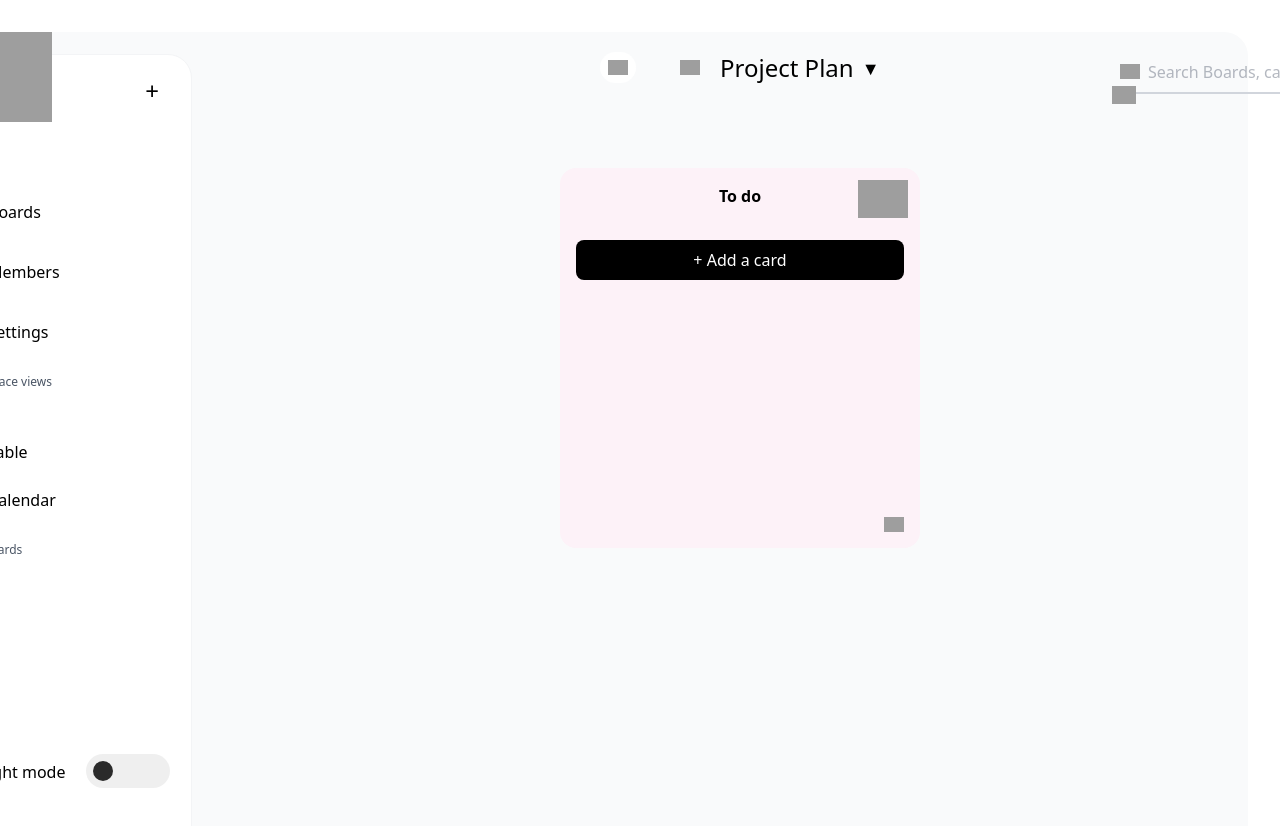
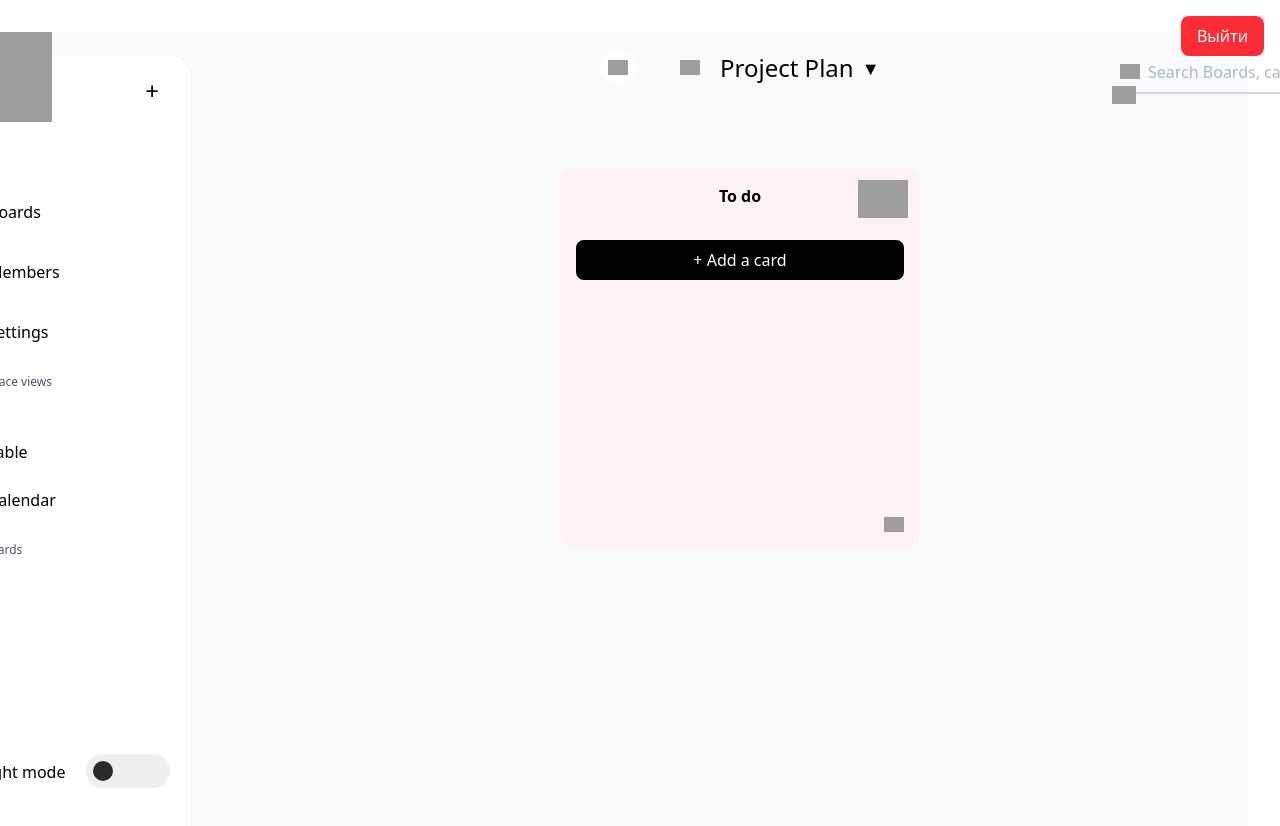
Before and after one commit to krims31/Trello, a React (Vite) app: page /login in a window 1280 px wide. Both pictures are taken after typing "name@example.com", "Sample123" into the empty fields and a click on the button "Login". Shown: the top 826 px of the page. Built offline with nearby package versions, Linux system fonts and the light colour scheme; grey boxes are pictures that could not be loaded.

Commit message:
fix bugs app

```diff
--- a/src/App.tsx
+++ b/src/App.tsx
@@ -47,6 +47,12 @@
             element={
               isAuth ? (
                 <div className="bg-gray-50 rounded-3xl">
+                  <button
+                    onClick={handleLogout}
+                    className="absolute top-4 right-4 bg-red-500 text-white px-4 py-2 rounded-lg hover:bg-red-600"
+                  >
+                    Выйти
+                  </button>
                   <Navig onAddProject={handleAddProject} />
                   <Boards />
                   <Members />
```
